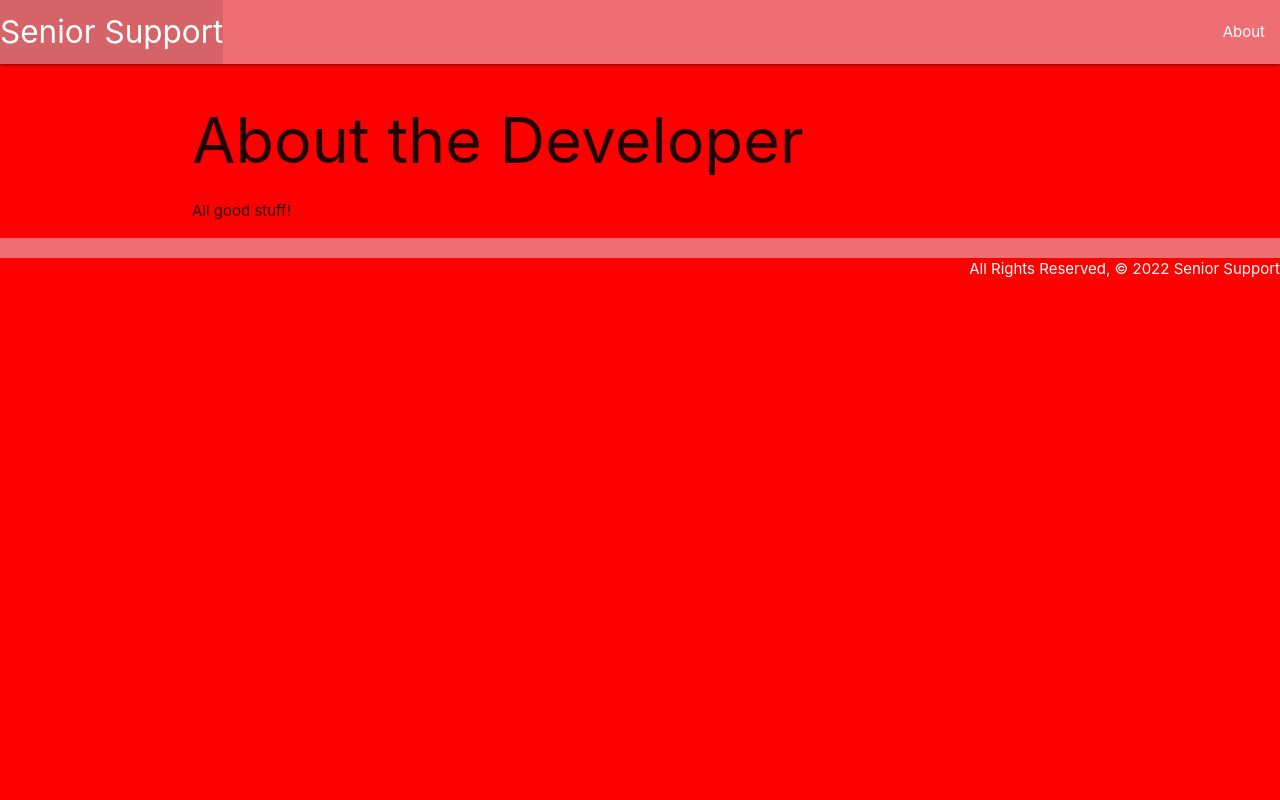
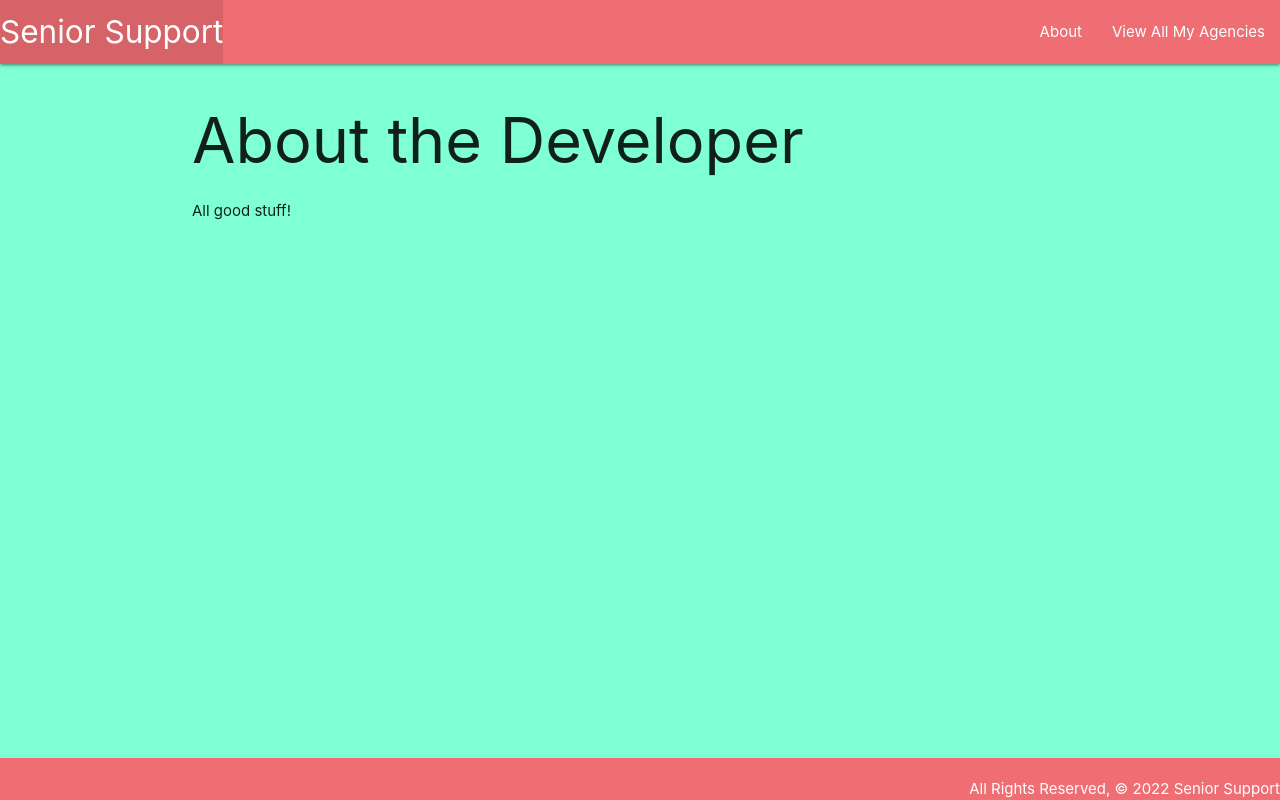
Before and after one commit to EHollingerFllStk/Seniors, a Django app: page /about/ in a window 1280 px wide. Run offline with Django 4.2, Linux system fonts and the light colour scheme.

Commit message:
add index.html to agencies

```diff
--- a/main_app/static/css/style.css
+++ b/main_app/static/css/style.css
@@ -1,3 +1,15 @@
 body {
-    background-color: red;
-}
+    background-color: aquamarine;
+    display: flex;
+    min-height: 100vh;
+    flex-direction: column;
+  }
+
+  main {
+    flex: 1 0 auto;
+  }
+
+  footer {
+    padding-top: 0;
+    text-align: right;
+  }
--- a/main_app/templates/base.html
+++ b/main_app/templates/base.html
@@ -28,6 +28,7 @@
           </ul>
           <ul class="right">
             <li><a href="/about">About</a></li>
+            <li><a href="/agencies">View All My Agencies</a></li>
           </ul>
         </div>
       </nav>
--- a/main_app/urls.py
+++ b/main_app/urls.py
@@ -3,5 +3,6 @@ from . import views
 
 urlpatterns = [
     path('', views.home, name='home'),
-    path('about/', views.about, name='about')
+    path('about/', views.about, name='about'),
+    path('agencies/', views.agencies_index, name='index'),
 ]
--- a/main_app/views.py
+++ b/main_app/views.py
@@ -8,3 +8,19 @@ def home(request):
 
 def about(request):
   return render(request, 'about.html')
+
+def agencies_index(request):
+  return render(request, 'agencies/index.html', { 'agencies': agencies })
+
+class Agencies:
+  def __init__(self, name, address, phone, rating):
+    self.name = name
+    self.address = address
+    self.phone = phone
+    self.rating = rating
+
+agencies = [
+  Agencies('First Light Home Care','555 Bryn Mawr Ave. Bryn Mawr, PA 19634', '610-638-0638', 3),
+  Agencies('Visiting Angels Home Care','521 Bryn Mawr Ave. Bryn Mawr, PA 19634', '610-638-0638', 3),
+  Agencies('Senior Living Home Health Care','523 Bryn Mawr Ave. Bryn Mawr, PA 19634', '610-638-0638', 4),
+]
```
Also changed, not shown: main_app/templates/agencies/index.html (added, +15 -0 lines).
